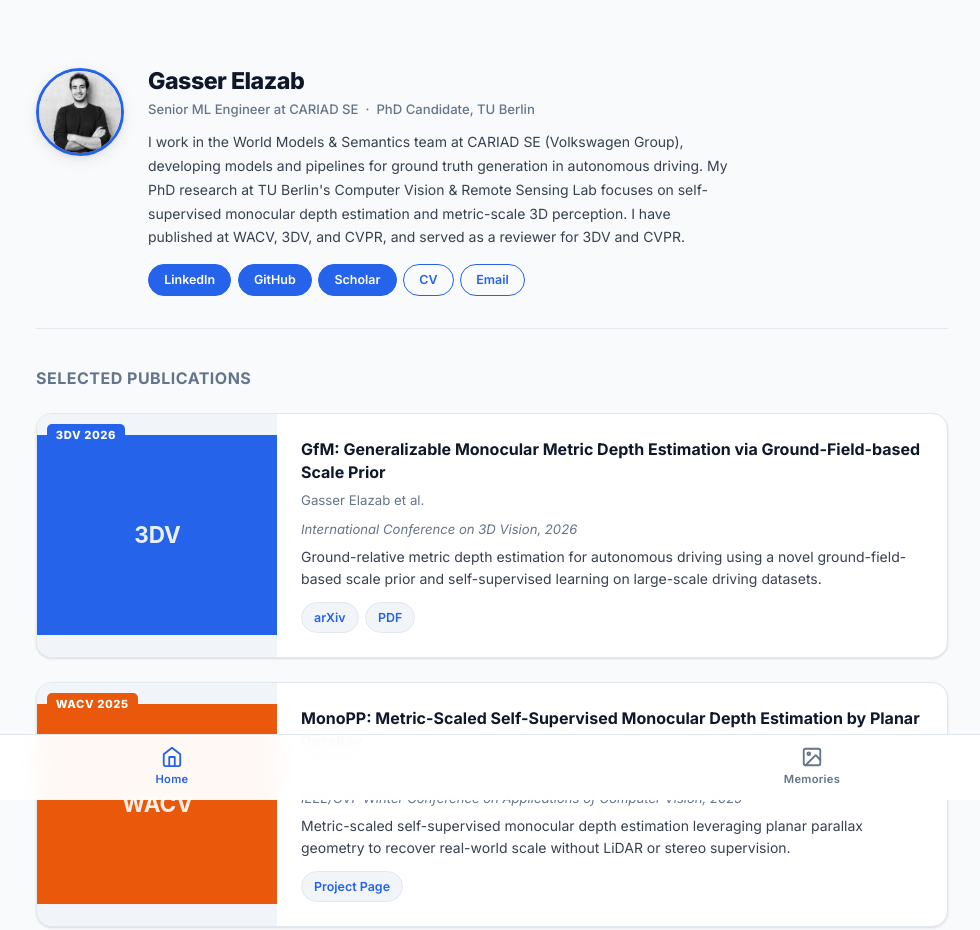
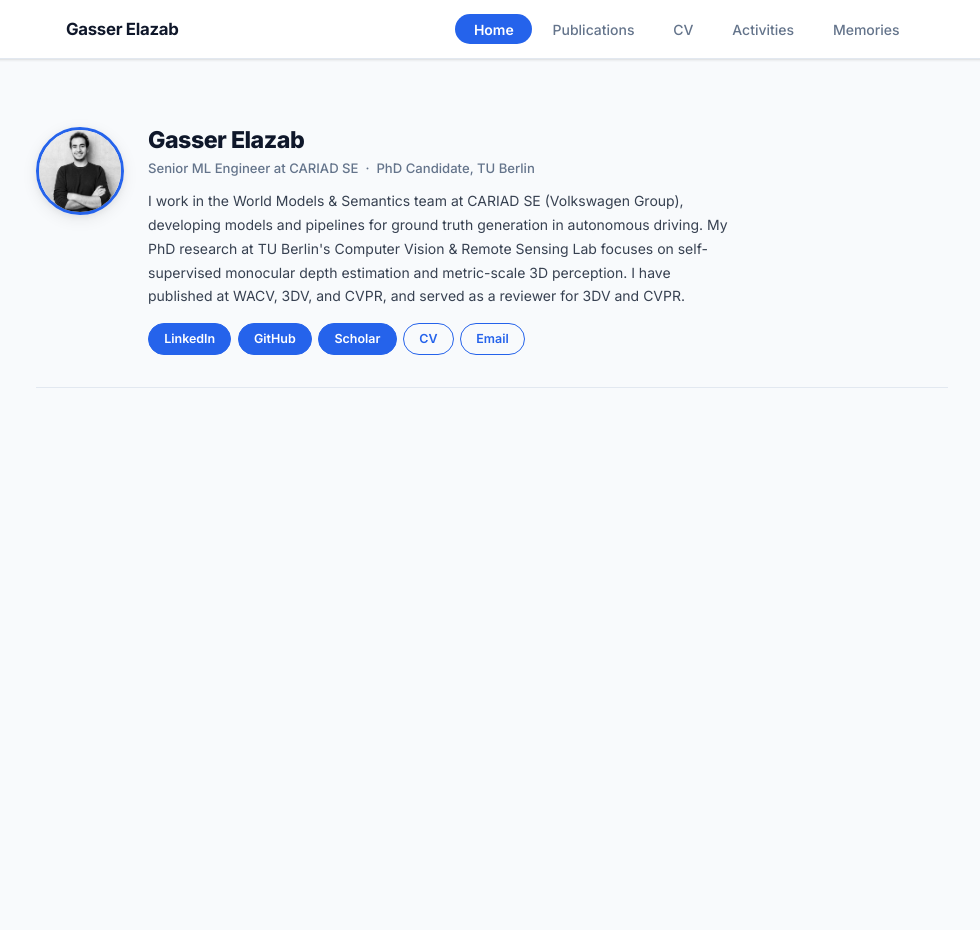
Before and after one commit to GasserElAzab/GasserElAzab.github.io, a plain HTML site: page index.html in a window 1280 px wide. Shown: the whole page, without its empty margins (148-1128 px from the left). After the commit the page ends 800 px from the top, so only its background shows below. Drawn offline with Linux system fonts and the light colour scheme.

Commit message:
making navbar at top

```diff
--- a/index.html
+++ b/index.html
@@ -10,6 +10,20 @@
     <link href="https://fonts.googleapis.com/css2?family=Inter:ital,wght@0,300;0,400;0,500;0,600;0,700;0,800;1,400&display=swap" rel="stylesheet">
 </head>
 <body>
+
+<!-- ══════════════════════  NAVBAR  ══════════════════════ -->
+<nav class="top-nav">
+    <div class="nav-inner">
+        <span class="nav-brand">Gasser Elazab</span>
+        <ul class="nav-list">
+            <li><button class="nav-tab active" data-target="home">Home</button></li>
+            <li><button class="nav-tab" data-target="publications">Publications</button></li>
+            <li><button class="nav-tab" data-target="cv">CV</button></li>
+            <li><button class="nav-tab" data-target="activities">Activities</button></li>
+            <li><button class="nav-tab" data-target="memories">Memories</button></li>
+        </ul>
+    </div>
+</nav>
 
 <!-- ══════════════════════  HOME  ══════════════════════ -->
 <section id="home" class="page">
@@ -37,30 +51,33 @@
         </div>
     </div>
 
-    <!-- Publications -->
-    <div class="home-section">
-        <h2 class="home-section-title">Selected Publications</h2>
-        <div id="papers-container"></div>
-    </div>
+</section>
 
+<!-- ══════════════════════  PUBLICATIONS  ══════════════════════ -->
+<section id="publications" class="page hidden">
+    <h2 class="page-title">Publications</h2>
+    <p class="page-sub">Research in monocular depth estimation, 3D scene reconstruction, and autonomous driving perception.</p>
+    <div id="papers-container" style="margin-top:1.5rem"></div>
+</section>
+
+<!-- ══════════════════════  CV  ══════════════════════ -->
+<section id="cv" class="page hidden">
+    <h2 class="page-title">Curriculum Vitae</h2>
+    <p class="page-sub">Full timeline coming soon. <a href="docs/CV/My_CV.pdf" target="_blank" rel="noopener">Download PDF</a></p>
+</section>
+
+<!-- ══════════════════════  ACTIVITIES  ══════════════════════ -->
+<section id="activities" class="page hidden">
+    <h2 class="page-title">Activities &amp; Certificates</h2>
+    <p class="page-sub">Awards, reviewing, certificates, and extracurricular activities — coming soon.</p>
 </section>
 
 <!-- ══════════════════════  MEMORIES  ══════════════════════ -->
 <section id="memories" class="page hidden">
-    <div id="memories-container"></div>
+    <h2 class="page-title">Memories</h2>
+    <p class="page-sub">Conferences, field trips, and adventures.</p>
+    <div id="memories-container" style="margin-top:1.5rem"></div>
 </section>
-
-<!-- ══════════════════════  BOTTOM TABS  ══════════════════════ -->
-<nav class="bottom-tabs" role="navigation" aria-label="Main navigation">
-    <button class="tab-btn active" data-target="home" onclick="switchTab('home')">
-        <svg viewBox="0 0 24 24" fill="none" stroke="currentColor" stroke-width="2" stroke-linecap="round" stroke-linejoin="round"><path d="M3 9l9-7 9 7v11a2 2 0 0 1-2 2H5a2 2 0 0 1-2-2z"/><polyline points="9 22 9 12 15 12 15 22"/></svg>
-        <span>Home</span>
-    </button>
-    <button class="tab-btn" data-target="memories" onclick="switchTab('memories')">
-        <svg viewBox="0 0 24 24" fill="none" stroke="currentColor" stroke-width="2" stroke-linecap="round" stroke-linejoin="round"><rect x="3" y="3" width="18" height="18" rx="2"/><circle cx="8.5" cy="8.5" r="1.5"/><polyline points="21 15 16 10 5 21"/></svg>
-        <span>Memories</span>
-    </button>
-</nav>
 
 <!-- ══════════════════════  LIGHTBOX  ══════════════════════ -->
 <div id="lightbox-overlay" class="lightbox-overlay hidden" onclick="closeLightbox()"></div>
@@ -290,10 +307,12 @@ document.addEventListener('keydown', e => {
 function switchTab(target) {
     document.querySelectorAll('.page').forEach(p =>
         p.classList.toggle('hidden', p.id !== target));
-    document.querySelectorAll('.tab-btn').forEach(b =>
+    document.querySelectorAll('.nav-tab').forEach(b =>
         b.classList.toggle('active', b.dataset.target === target));
     window.scrollTo({ top: 0, behavior: 'instant' });
 }
+document.querySelectorAll('.nav-tab').forEach(btn =>
+    btn.addEventListener('click', () => switchTab(btn.dataset.target)));
 
 // ════════════════════════════════════════════════════════════
 //  INIT
--- a/style.css
+++ b/style.css
@@ -13,7 +13,7 @@
     --shadow-md:    0 4px 16px rgba(0,0,0,0.08), 0 2px 6px rgba(0,0,0,0.05);
     --radius:       16px;
     --radius-sm:    8px;
-    --tab-h:        66px;
+    --nav-h:        58px;
 }
 
 /* ═══════════════════════════════════════════════════════════════
@@ -27,7 +27,6 @@ body {
     background: var(--bg);
     color: var(--text);
     line-height: 1.65;
-    padding-bottom: calc(var(--tab-h) + 8px);
     min-height: 100vh;
 }
 
@@ -42,46 +41,66 @@ a:hover { text-decoration: underline; }
 .page.hidden { display: none; }
 
 /* ═══════════════════════════════════════════════════════════════
-   BOTTOM TAB BAR
+   TOP NAV
 ═══════════════════════════════════════════════════════════════ */
-.bottom-tabs {
-    position: fixed;
-    bottom: 0; left: 0; right: 0;
-    height: var(--tab-h);
-    background: rgba(255,255,255,0.96);
-    backdrop-filter: blur(12px);
-    -webkit-backdrop-filter: blur(12px);
-    border-top: 1px solid var(--border);
-    display: flex;
-    z-index: 100;
+.top-nav {
+    position: sticky;
+    top: 0;
+    z-index: 200;
+    background: rgba(255,255,255,0.97);
+    backdrop-filter: blur(10px);
+    -webkit-backdrop-filter: blur(10px);
+    border-bottom: 1px solid var(--border);
+    box-shadow: var(--shadow-sm);
 }
 
-.tab-btn {
-    flex: 1;
+.nav-inner {
+    max-width: 900px;
+    margin: 0 auto;
+    height: var(--nav-h);
     display: flex;
-    flex-direction: column;
     align-items: center;
-    justify-content: center;
-    gap: 4px;
+    justify-content: space-between;
+    padding: 0 1.5rem;
+    gap: 1rem;
+}
+
+.nav-brand {
+    font-weight: 800;
+    font-size: 0.97rem;
+    color: var(--text);
+    letter-spacing: -0.2px;
+    flex-shrink: 0;
+}
+
+.nav-list {
+    display: flex;
+    align-items: center;
+    gap: 2px;
+    list-style: none;
+}
+
+.nav-tab {
     background: none;
     border: none;
     cursor: pointer;
+    font-family: inherit;
+    font-size: 0.84rem;
+    font-weight: 500;
     color: var(--text-muted);
-    font-family: inherit;
-    font-size: 0.7rem;
-    font-weight: 600;
-    letter-spacing: 0.3px;
-    transition: color 0.18s;
-    padding-bottom: 4px;
+    padding: 0.38rem 0.9rem;
+    border-radius: 99px;
+    transition: background 0.15s, color 0.15s;
+    white-space: nowrap;
 }
-.tab-btn svg {
-    width: 22px;
-    height: 22px;
-    stroke: currentColor;
-    transition: stroke 0.18s;
-}
-.tab-btn.active         { color: var(--primary); }
-.tab-btn:hover          { color: var(--text); }
+.nav-tab:hover  { background: var(--bg); color: var(--text); }
+.nav-tab.active { background: var(--primary); color: #fff; font-weight: 600; }
+
+/* ═══════════════════════════════════════════════════════════════
+   PAGE TITLE
+═══════════════════════════════════════════════════════════════ */
+.page-title { font-size: 1.6rem; font-weight: 800; letter-spacing: -0.4px; margin-bottom: 0.3rem; }
+.page-sub   { color: var(--text-muted); font-size: 0.9rem; }
 
 /* ═══════════════════════════════════════════════════════════════
    PROFILE STRIP
```
